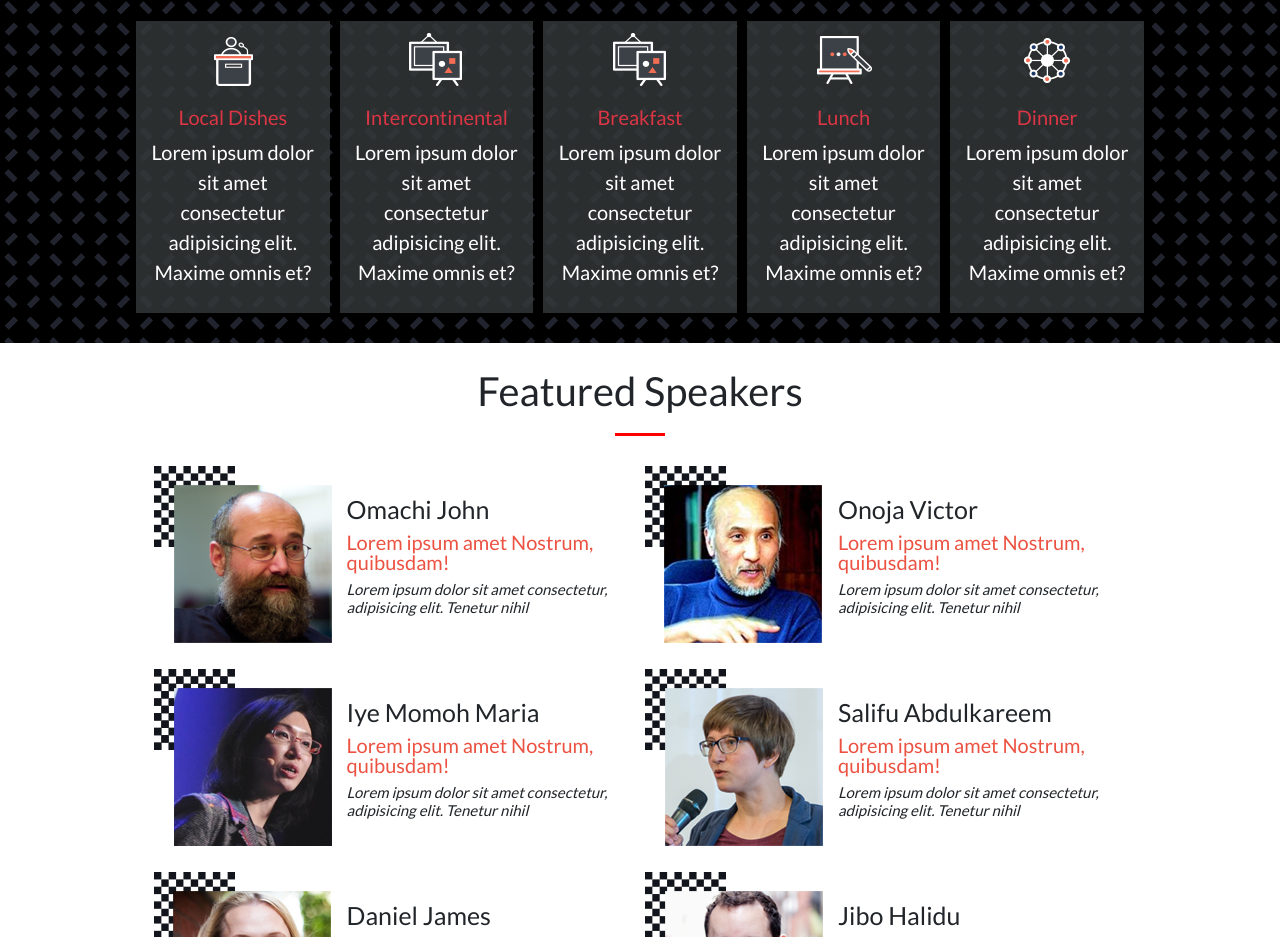
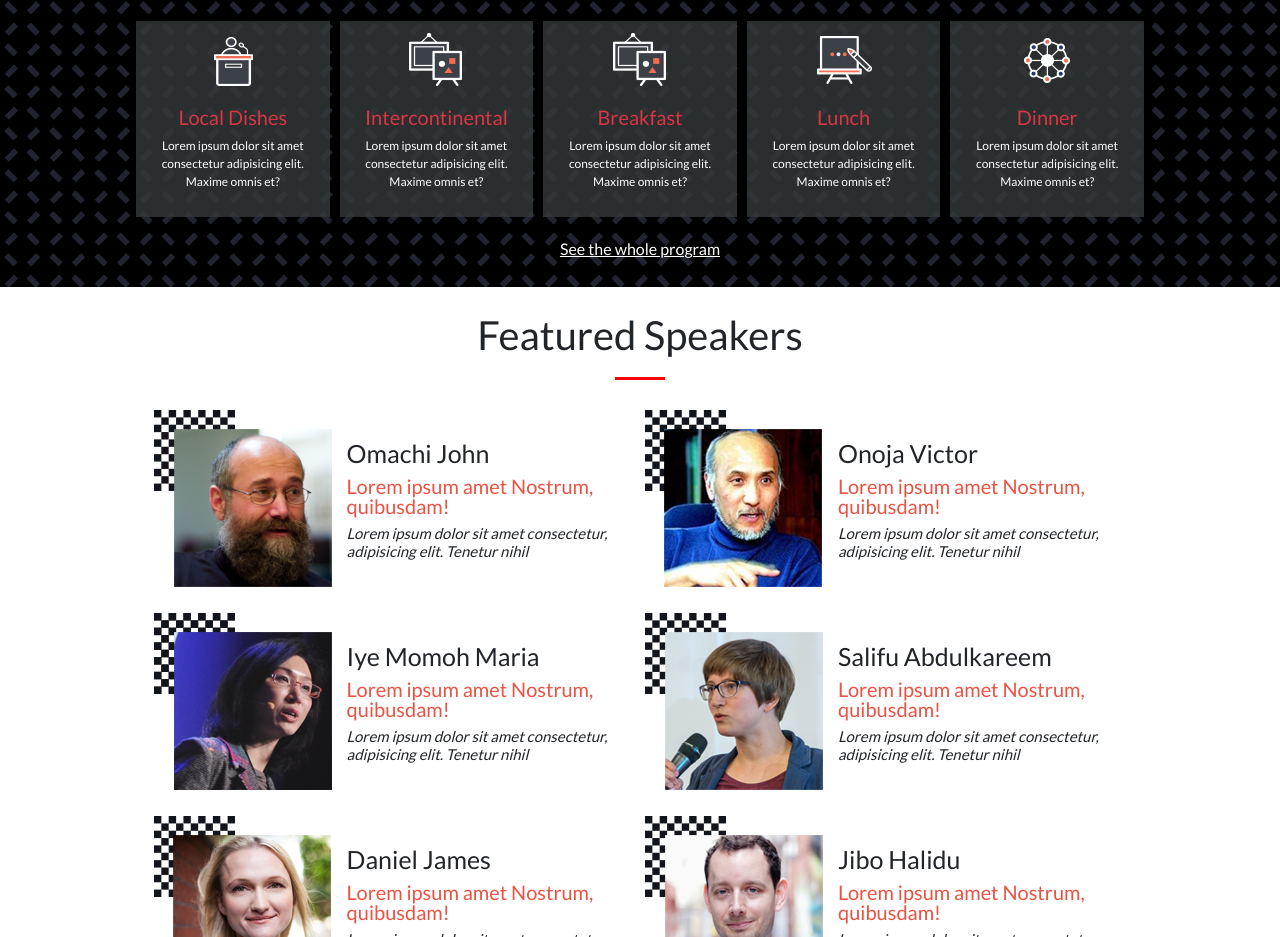
Before and after one commit to Alhajideen/Eat-with-Rhea, a plain HTML site: page index.html in a window 1280 px wide. Shown: the part 908-1845 px from the top of the page. Drawn offline with nearby package versions, Linux system fonts and the light colour scheme; a web font is replaced by a local one.

Commit message:
add text under the main dishes cards

```diff
--- a/assets/css/style.css
+++ b/assets/css/style.css
@@ -563,6 +563,10 @@
     padding: 10px;
   }
 
+  .main-program .row .col-md-2 p {
+    font-size: 12px !important;
+  }
+
   .main-program .row .col-md-2 .icon {
     width: 100%;
   }
--- a/index.html
+++ b/index.html
@@ -160,6 +160,11 @@
           </div>
         </div>
       </div>
+      <div class="whole-program">
+        <p class="text-white text-center">
+          <u><a class="text-white" href="#">See the whole program</a></u>
+        </p>
+      </div>
       <div class="btn">
         <button type="button" class="contact-btn">
           Contact us to Place an Order
```
